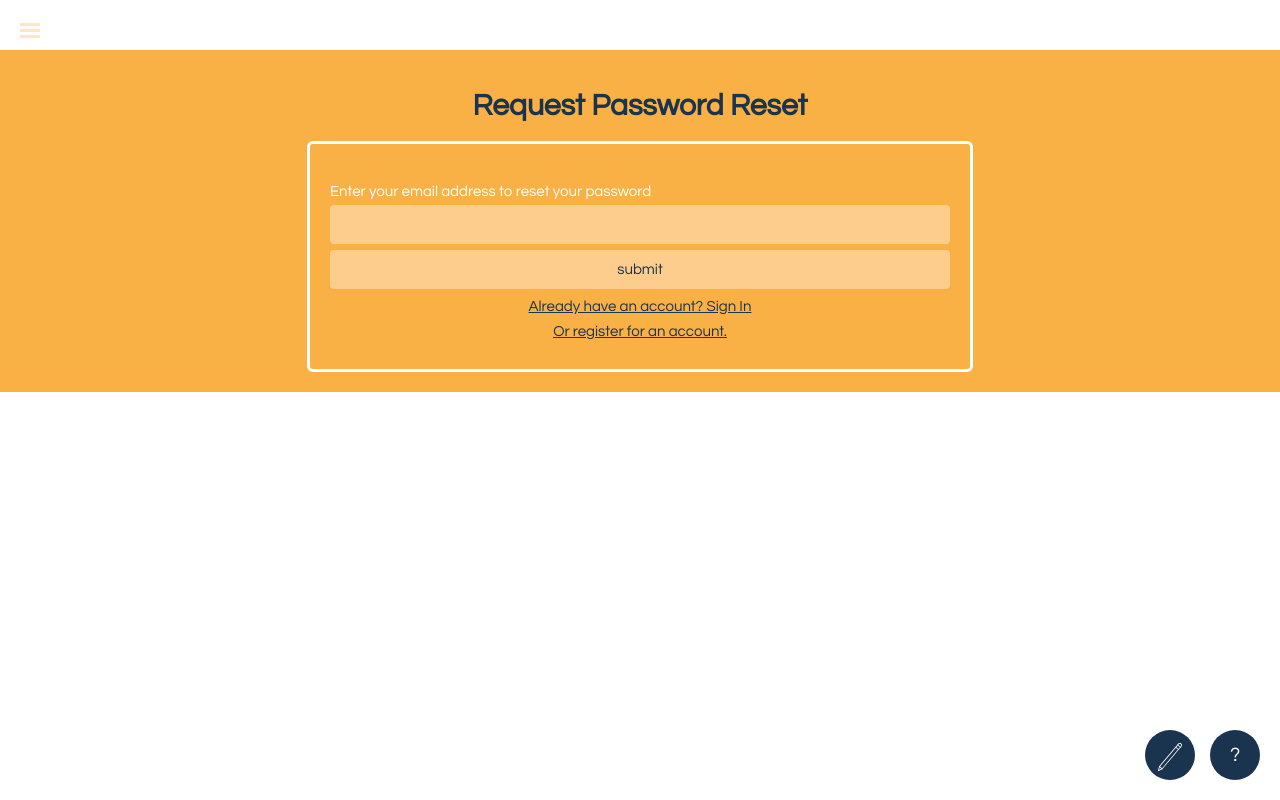
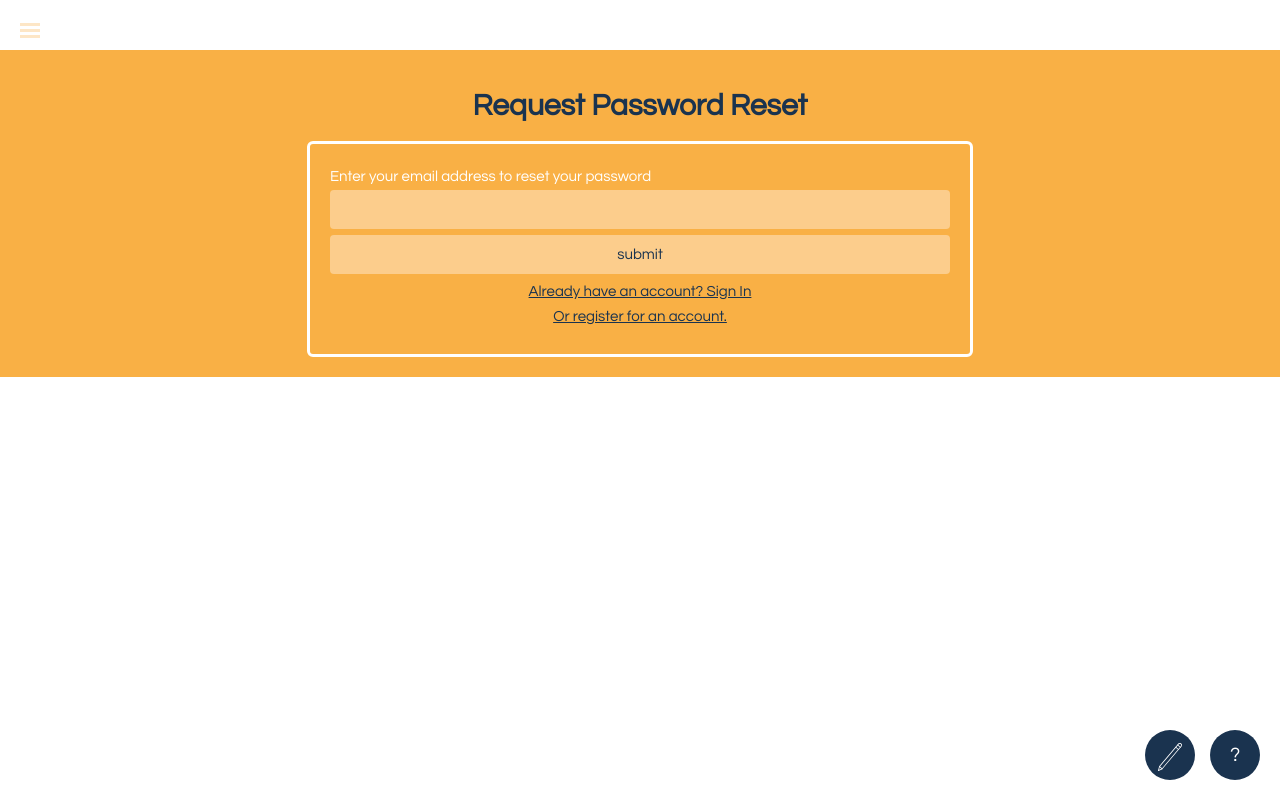
Before and after one commit to simplif-ai/application, a React (Create React App) app in the folder Frontend/: page /request-password-reset in a window 1280 px wide. Built offline with nearby package versions, Linux system fonts and the light colour scheme; no server answers.

Commit message:
implement resetpassword enpoint

```diff
--- a/Frontend/src/pages/login/RequestPasswordReset.js
+++ b/Frontend/src/pages/login/RequestPasswordReset.js
@@ -1,14 +1,42 @@
-import React from 'react';
+import React, { Component } from 'react';
+import apiFetch from '../../utils/api.js';
 import '../../css/login.css';
 
-const PasswordReset = ({ login, error }) => (
+class PasswordReset extends Component {
+  requestPasswordReset = (e) => {
+    e.preventDefault();
+    const req = {
+        email: e.target.email.value
+    };
+    console.log('req', req);
+    return apiFetch('resetPassword', {
+        headers: {
+         'Accept': 'application/json',
+         'Content-Type': 'application/json'
+        },
+        method: 'POST',
+        body: JSON.stringify({
+          email: req.email
+        })
+    }).then((response) => response.json())
+        .then((json) => {
+          console.log('response', json);
+          if(json.success === false) {
+              console.log('error', json.error);
+          }
+          else {
+            console.log('json on success',json);
+            console.log('request was sent');
+          }
+        });
+
+  }
+  render() {
+    return (
       <div className="page bgorange">
         <h1>Request Password Reset</h1>
         <div className="registerbox">
-      <form onSubmit={login}>
-        <div className = "errorClass">
-          {error ? `Error=${error}`:null}
-        </div>
+          <form onSubmit={this.requestPasswordReset}>
             <label placeholder="email" type="" htmlFor="email">
               Enter your email address to reset your password
             </label>
@@ -20,5 +48,7 @@ const PasswordReset = ({ login, error }) => (
         </div>
       </div>
     );
+  }
+}
 
 export default PasswordReset;
```
Also changed, not shown: 1 other file (tests, documents, lock files or other folders). Lines whose indentation alone changed are shown as unchanged.
